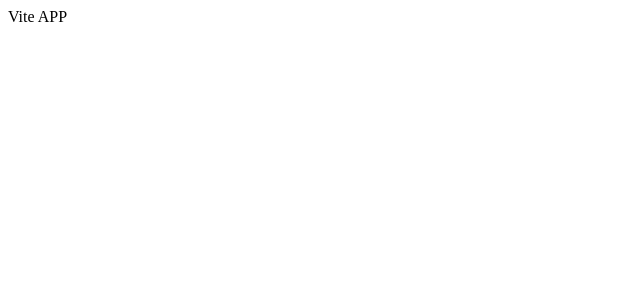
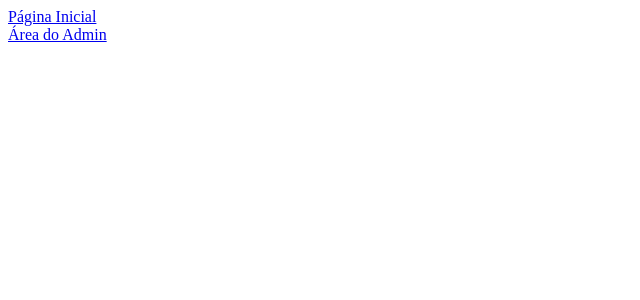
Before and after one commit to malusuhadolnik/blog-tdc, a React (Vite) app in the folder frontend/blog-tdc/: page / in a window 1280 px wide. Shown: the top 300 px of the page, without its empty margins (0-640 px from the left). Built offline with nearby package versions, Linux system fonts and the light colour scheme.

Commit message:
feat - transferindo rotas para o App

```diff
--- a/frontend/blog-tdc/package.json
+++ b/frontend/blog-tdc/package.json
@@ -11,7 +11,8 @@
   },
   "dependencies": {
     "react": "^18.2.0",
-    "react-dom": "^18.2.0"
+    "react-dom": "^18.2.0",
+    "react-router-dom": "^6.14.2"
   },
   "devDependencies": {
     "@types/react": "^18.2.15",
--- a/frontend/blog-tdc/src/App.jsx
+++ b/frontend/blog-tdc/src/App.jsx
@@ -1,9 +1,19 @@
+import React from 'react';
+import {BrowserRouter as Router, Routes, Route } from 'react-router-dom';
+import Home from './pages/Home';
 function App() {
 
   return (
-    <div className="App">
-      Vite APP
+    // <div className="App">
+    //   Vite APP
+    // </div>
+    <Router>
+    <div className="pt-20">
+      <Routes>
+        <Route path="/" element={<Home />}/>
+      </Routes>
     </div>
+    </Router>
   )
 }
 
```
Also changed, not shown: frontend/blog-tdc/src/components/Header.jsx (renamed from frontend/blog-tdc/src/components/Header.js), frontend/blog-tdc/src/pages/Home.jsx (renamed from frontend/blog-tdc/src/pages/Home.js), frontend/blog-tdc/src/styles/Header.css (added), 1 other file (tests, documents, lock files or other folders).
